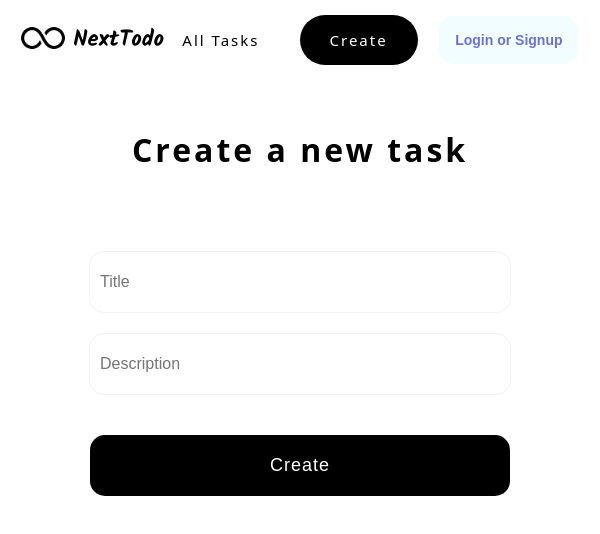
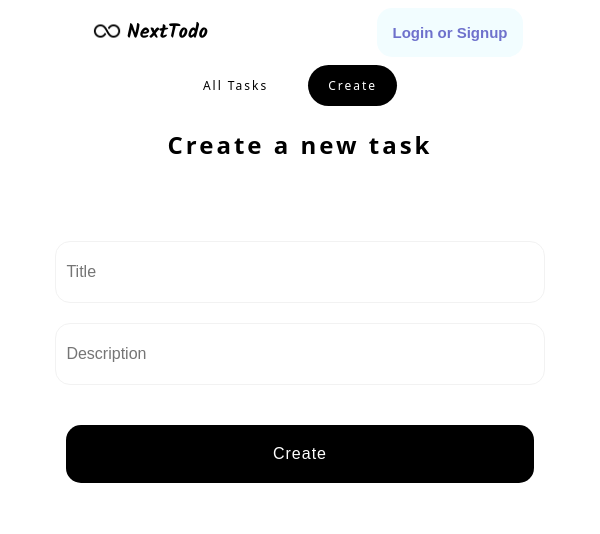
Before and after one commit to Arun-ez/next_todo, a Next.js app: page /create in a window 600 px wide. Shown: the top 534 px of the page. Built offline with nearby package versions, Linux system fonts and the light colour scheme.

Commit message:
functionality improved and responsiveness added

```diff
--- a/components/Navbar.jsx
+++ b/components/Navbar.jsx
@@ -45,6 +45,7 @@ const Navbar = () => {
     return (
         <div className={`${styles.navbar}`}>
 
+            <div>
                 <div className={styles.logo}>
 
                     <Link href="/">
@@ -62,6 +63,28 @@ const Navbar = () => {
 
                 </div>
 
+                <div className={styles.account} id={styles.account_small_screen}>
+
+                    {AuthState.name ?
+                        <>
+                            <FaUser />
+                            &nbsp;
+                            <Link href="/account"> {AuthState.name} </Link>
+                        </>
+                        :
+
+                        <>
+                            <Link href="/account"> <button> Login or Signup </button> </Link>
+                        </>
+
+                    }
+
+                </div>
+
+            </div>
+
+
+
             <div className={styles.navlist}>
                 {
                     navlist.map(({ name, path }, id) => {
@@ -77,7 +100,7 @@ const Navbar = () => {
                 }
             </div>
 
-            <div className={styles.account}>
+            <div className={styles.account} id={styles.account_large_screen}>
 
                 {AuthState.name ?
                     <>
--- a/styles/Account.module.css
+++ b/styles/Account.module.css
@@ -97,3 +97,18 @@
         letter-spacing: 0px;
     }
 }
+
+@media all and (min-width:0px) and (max-width:700px) {
+    .form {
+        width: 100%;
+    }
+
+    .button {
+        width: 80%;
+        font-size: medium;
+    }
+
+    .input {
+        width: 80%;
+    }
+}
--- a/styles/Create.module.css
+++ b/styles/Create.module.css
@@ -54,3 +54,21 @@
     color: red;
     opacity: 1;
 }
+
+@media all and (min-width:0px) and (max-width:700px) {
+
+    .create>h1 {
+        font-size: 1.5em;
+    }
+
+    .input {
+        width: 80%;
+    }
+
+    .button {
+        width: 80%;
+        font-size: medium;
+    }
+
+
+}
--- a/styles/Home.module.css
+++ b/styles/Home.module.css
@@ -6,6 +6,11 @@
 
 .home>h1 {
     margin-bottom: 0;
+}
+
+.home>h2 {
+    font-size: 40px;
+    margin-top: 150px;
 }
 
 .home>p {
@@ -18,6 +23,27 @@
     gap: 20px;
     width: 96%;
     margin-top: 20px;
+}
+
+.button {
+    color: white;
+    border: none;
+    padding: 20px;
+    width: 420px;
+    font-size: large;
+    font-weight: 500;
+    border-radius: 15px;
+    background-color: black;
+    transition: all 0.4s;
+    cursor: pointer;
+    letter-spacing: 1px;
+    margin-top: 10px;
+}
+
+.button:hover {
+    opacity: 90%;
+    letter-spacing: 3px;
+    transform: scale(1.05);
 }
 
 @media all and (min-width:1050px) and (max-width:1450px) {
@@ -37,4 +63,15 @@
         grid-template-columns: repeat(1, 1fr);
 
     }
+
+    .home>h2 {
+        font-size: 1.5em;
+    }
+
+    .button {
+        width: 80%;
+        font-size: medium;
+    }
+
+
 }
--- a/styles/Navbar.module.css
+++ b/styles/Navbar.module.css
@@ -27,6 +27,10 @@
 
 .logo {
     gap: 5px;
+    display: flex;
+    justify-content: center;
+    align-items: center;
+    width: 100%;
 }
 
 .logo h2 {
@@ -73,7 +77,16 @@
     color: #6e71cc !important;
 }
 
-@media all and (max-width:900px) {
+#account_small_screen {
+    display: none;
+}
+
+#account_large_screen {
+    display: flex;
+}
+
+
+@media all and (min-width:600px) and (max-width:900px) {
 
     .navbar {
         font-size: 15px;
@@ -86,4 +99,53 @@
     .account button {
         font-size: 14px;
     }
+
+    .logo img {
+        height: 40px;
+        width: 40px;
+    }
 }
+
+@media all and (min-width:0px) and (max-width:600px) {
+    .navbar {
+        font-size: 12px;
+        flex-direction: column;
+    }
+
+    .navlist {
+        gap: 40px;
+    }
+
+    .account button {
+        font-size: 15px;
+    }
+
+    .logo img {
+        height: 30px;
+        width: 30px;
+    }
+
+    .logo h2 {
+        font-size: 20px;
+    }
+
+    .active {
+        padding: 12px 20px 12px 20px;
+        background-color: black;
+        color: white;
+    }
+
+    #account_small_screen {
+        display: flex;
+    }
+
+    .account {
+        width: 100%;
+        justify-content: center;
+        align-items: center;
+    }
+
+    #account_large_screen {
+        display: none;
+    }
+}
--- a/styles/Todoitem.module.css
+++ b/styles/Todoitem.module.css
@@ -14,7 +14,7 @@
     white-space: nowrap;
 }
 
-.todoitem h3 {
+.todoitem h4 {
     margin: 0;
     overflow: hidden;
 }
@@ -98,3 +98,78 @@
     transform: translateX(2px);
     background-color: #2D3748;
 }
+
+.form {
+    display: flex;
+    flex-direction: column;
+    width: 100%;
+    padding: 10px;
+    gap: 10px;
+}
+
+.form small {
+    text-align: center;
+}
+
+.input {
+    border-radius: 15px;
+    border: none;
+    padding: 10px;
+}
+
+.button {
+    border: none;
+    background-color: black;
+    color: white;
+    padding: 10px;
+    border-radius: 10px;
+    transition: all 0.4s;
+    cursor: pointer;
+}
+
+.button:hover {
+    opacity: 90%;
+    letter-spacing: 3px;
+    transform: scale(1.05);
+}
+
+.item_incoming_anim {
+    -webkit-animation: scale-in-top 0.5s cubic-bezier(0.250, 0.460, 0.450, 0.940) both;
+    animation: scale-in-top 0.5s cubic-bezier(0.250, 0.460, 0.450, 0.940) both;
+}
+
+@-webkit-keyframes scale-in-top {
+    0% {
+        -webkit-transform: scale(0);
+        transform: scale(0);
+        -webkit-transform-origin: 50% 0%;
+        transform-origin: 50% 0%;
+        opacity: 1;
+    }
+
+    100% {
+        -webkit-transform: scale(1);
+        transform: scale(1);
+        -webkit-transform-origin: 50% 0%;
+        transform-origin: 50% 0%;
+        opacity: 1;
+    }
+}
+
+@keyframes scale-in-top {
+    0% {
+        -webkit-transform: scale(0);
+        transform: scale(0);
+        -webkit-transform-origin: 50% 0%;
+        transform-origin: 50% 0%;
+        opacity: 1;
+    }
+
+    100% {
+        -webkit-transform: scale(1);
+        transform: scale(1);
+        -webkit-transform-origin: 50% 0%;
+        transform-origin: 50% 0%;
+        opacity: 1;
+    }
+}
```
Also changed, not shown: components/NoAuth.jsx (added, +15 -0 lines), components/TodoItem.jsx (+63 -4 lines), pages/index.jsx (+57 -1 lines). Lines whose indentation alone changed are shown as unchanged.
